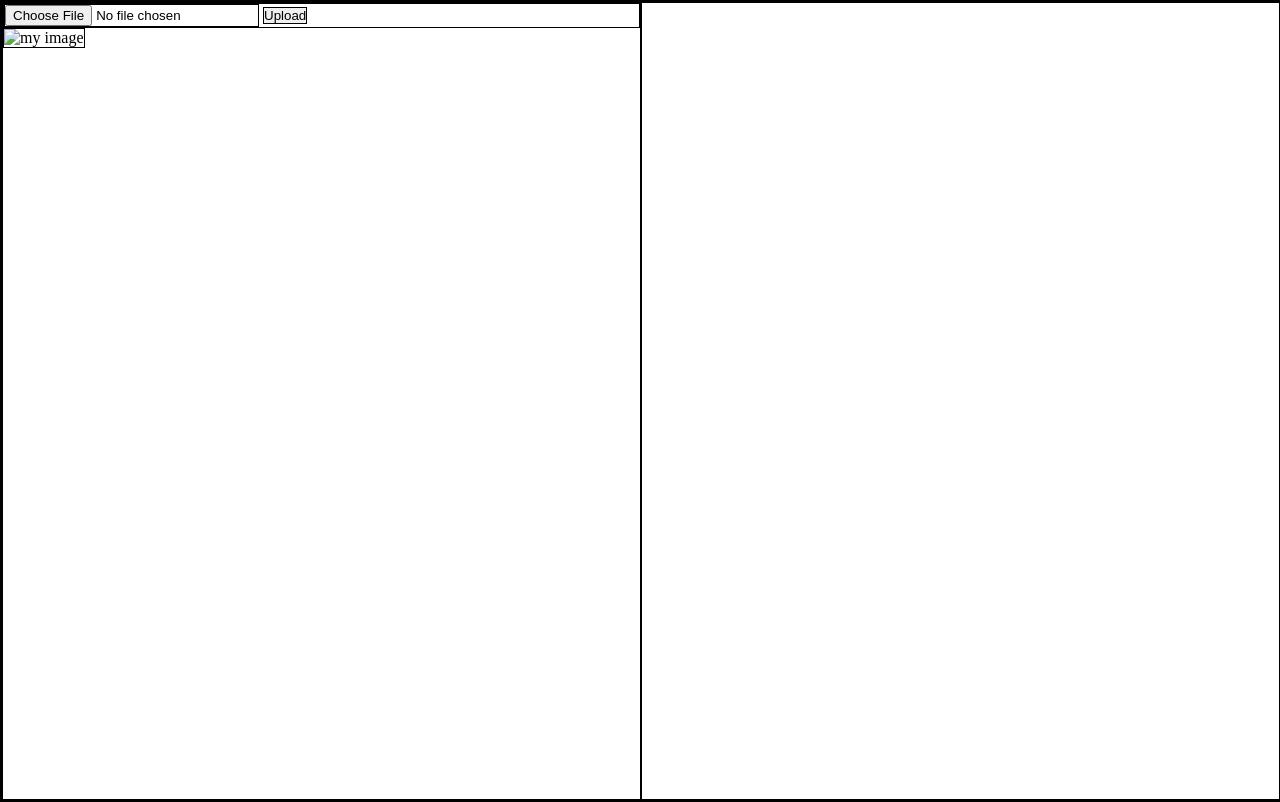
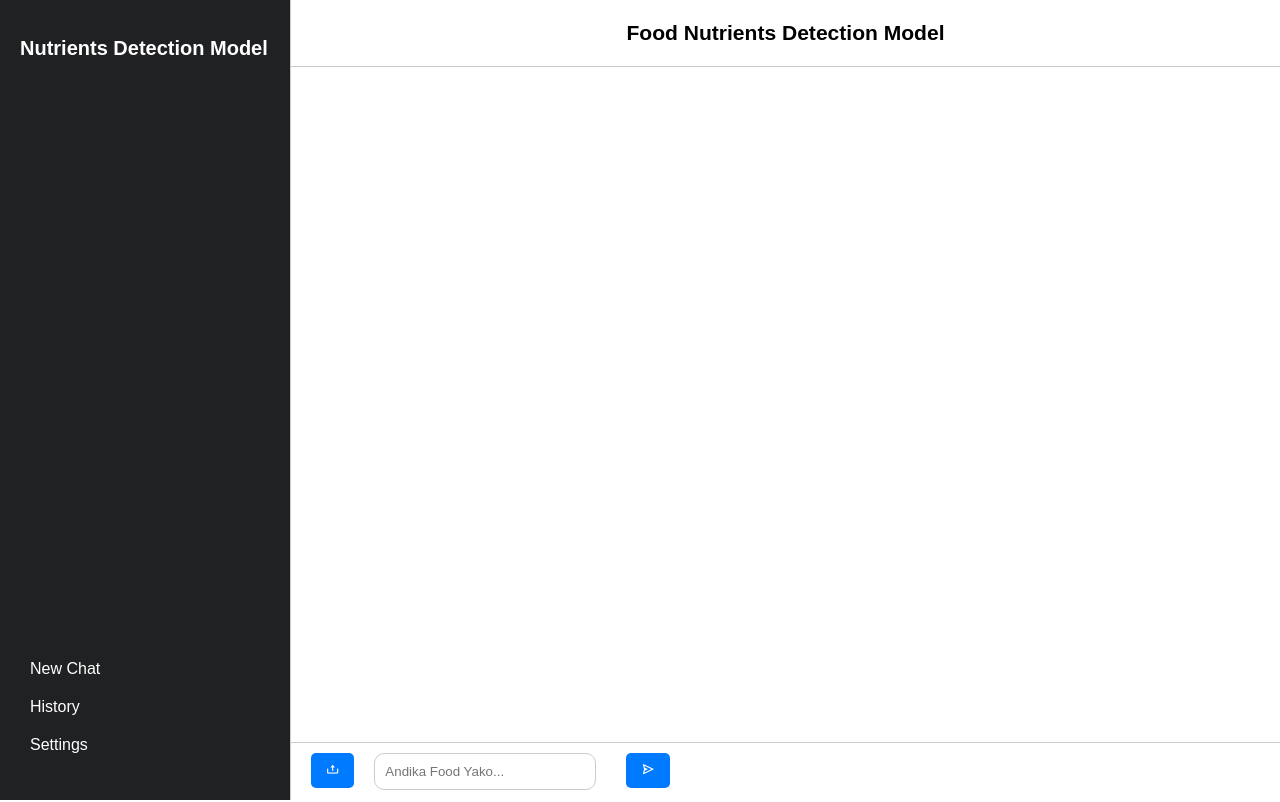
Before and after one commit to Jimmy21048/nutror-site, a Django app: page / in a window 1280 px wide. Run offline with Django 5.2, Linux system fonts and the light colour scheme.

Commit message:
added Izooh's html/css

```diff
--- a/nutror/nutror/settings.py
+++ b/nutror/nutror/settings.py
@@ -119,7 +119,7 @@ USE_TZ = True
 STATIC_URL = 'static/'
 
 STATICFILES_DIRS = [
-    os.path.join(BASE_DIR / 'static')
+    os.path.join(BASE_DIR , 'static')
 ]
 
 # Default primary key field type
--- a/nutror/nutror/views.py
+++ b/nutror/nutror/views.py
@@ -7,6 +7,7 @@ from django.http import JsonResponse
 def homePage(request):
     if request.method == "POST" and request.FILES['image']:
         image_file = request.FILES['image']
+
 
         file_path = default_storage.save("uploads/" + image_file.name, image_file)
 
--- a/nutror/static/css/style.css
+++ b/nutror/static/css/style.css
@@ -1,22 +1,136 @@
-* {
+body {
+    font-family: Arial, sans-serif;
+    background-color: #f0f0f0;
     margin: 0;
     padding: 0;
-    box-sizing: border-box;
-    border: 1px solid;
+    display: flex;
+    height: 100vh;
 }
-body {
-    height: 100vh;
-    width: 100vw;
+
+.sidebar {
+    width: 250px;
+    background-color: #202123;
+    color: white;
+    padding: 20px;
     display: flex;
+    flex-direction: column;
+    justify-content: space-between;
 }
-.left {
-    width: 50%;
+
+.sidebar h2 {
+    font-size: 20px;
+    margin-bottom: 20px;
 }
-.right {
-    width: 50%;
+
+.sidebar ul {
+    list-style: none;
+    padding: 0;
 }
-img {
-    height: 240px;
-    width: 240px;
-    object-fit: cover;
+
+.sidebar ul li {
+    padding: 10px;
+    cursor: pointer;
 }
+
+.sidebar ul li:hover {
+    background-color: #3a3b3c;
+}
+
+
+.chat-container {
+    flex: 1;
+    display: flex;
+    flex-direction: column;
+    background-color: white;
+    border-left: 1px solid #ccc;
+}
+.chat-header {
+    background-color: #ffffff;
+    padding: 0px;
+    text-align: center;
+    font-size: 18px;
+    font-weight: bold;
+    border-bottom: 1px solid #ccc;
+}
+
+.chat-box {
+    flex: 1;
+    padding: 20px;
+    overflow-y: auto;
+    display: flex;
+    flex-direction: column;
+}
+
+/* Message Styles */
+.message {
+    max-width: 70%;
+    padding: 10px;
+    border-radius: 10px;
+    word-wrap: break-word;
+    margin: 5px;
+}
+
+/* User messages aligned to the right */
+.user-message {
+    background-color: #f1f1f1;
+    color: black;
+    align-self: flex-end;
+    border-bottom-right-radius: 0;
+    text-align: right;
+}
+
+/* Bot messages aligned to the left */
+.bot-message {
+    background-color: #f1f1f1;
+    color: black;
+    align-self: flex-start;
+    border-bottom-left-radius: 0;
+    text-align: center;
+}
+
+/* Image inside messages */
+.chat-image {
+    max-width: 240px;
+    max-height: 240px;
+    border-radius: 8px;
+    object-fit: contain; /* Prevents distortion */
+    display: block;
+}
+
+/* Chat input styling */
+.chat-input {
+    display: flex;
+    align-items: flex-start;
+    gap: 20px;
+    padding: 10px;
+    border-top: 1px solid #ccc;
+    background-color: #ffffff;
+}
+
+/* .chat-input input[type="text"] {
+    flex: 1;
+    padding: 10px;
+    border: 1px solid #ccc;
+    border-radius: 5px;
+    width: 200px;
+} */
+#user-input {
+    width: 200px;
+    padding: 10px;
+    border-radius: 10px;
+    border: 1px solid #ccc;
+}
+
+.chat-input button {
+    margin-left: 10px;
+    padding: 10px 15px;
+    border: none;
+    cursor: pointer;
+    background-color: #007bff;
+    color: white;
+    border-radius: 5px;
+}
+
+.chat-input button:hover {
+    background-color: #0056b3;
+}
--- a/nutror/templates/home.html
+++ b/nutror/templates/home.html
@@ -4,31 +4,46 @@
 <head>
     <meta charset="UTF-8">
     <meta name="viewport" content="width=device-width, initial-scale=1.0">
+    <link href='https://unpkg.com/boxicons@2.1.4/css/boxicons.min.css' rel='stylesheet'>
     <link rel="stylesheet" href="{% static 'css/style.css' %}">
     <title>Home page</title>
 </head>
 <body>
-    <div class="left">
-        <form id="form">
+    <div class="sidebar">
+        <h2>Nutrients Detection Model</h2>
+        <ul>
+            <li>New Chat</li>
+            <li>History</li>
+            <li>Settings</li>
+        </ul>
+    </div>
+
+    <div class="chat-container">
+        <div class="chat-header">
+            <h3>Food Nutrients Detection Model</h3>
+        </div>
+        <div class="chat-box" id="chat-box">
+
+        </div>
+        <form id="form" class="chat-input" enctype="multipart/form-data">
             {% csrf_token %}
-            <input id="imageInput" type="file" name="image">
-            <button type="submit">Upload</button>
+            <input type="file" id="imageInput" name="image" style="display: none;">
+            <button type="button" id="upload-btn"  onclick="document.getElementById('imageInput').click();"><i class='bx bx-upload'></i></button>
+            <input type="text" id="user-input" name="text" placeholder="Andika Food Yako...">
+            <button id="send-btn" type="submit"><i class='bx bx-send'></i></button>
         </form>
-        <img id="imagePreview" src="" alt="my image" />
-    </div>
-    <div class="right">
-        {% for class_id, label, probability in predictions %}
-            <p>Label {{ label }}</p>
-            <p>Probability {{ probability }}</p>
-        {% endfor %}
-
-        {{ nutrients }}
     </div>
     <script>
         document.addEventListener('DOMContentLoaded', () => {
+            const chatBox = document.getElementById('chat-box')
             let form = document.getElementById("form")
             form.addEventListener('submit', (e) => {
                 e.preventDefault()
+
+                //create a loading display
+                const load = document.createElement('p')
+                load.textContent = "Loading..."
+                chatBox.appendChild(load)
 
                 let formData = new FormData(form)
 
@@ -40,6 +55,41 @@
                     }
                 }).then(response => response.json()).then(data => {
                     console.log(data)
+
+                    chatBox.removeChild(load)
+
+                    //preparing data rendering
+                    //none food items
+                    if(!data.nutrients) {
+                        const notFood = document.createElement('div')
+                        notFood.innerHTML =
+                        `
+                        <div>
+                            <h2>The model is having problems identifying the food item</h2>
+                            <h3>Please try the following options for a fix</h3>
+                            <p>Upload a clear image</p>
+                            <p>With dimensions greater than 224x224 px</p>
+                            <p>The food item image should not be mixed with other items</p>
+                            <p>Provide the food name in the input field below</p>
+                        </div>
+                        `
+                        chatBox.appendChild(notFood)
+                    } else {
+                        const items = document.createElement('div')
+                        items.innerHTML =
+                        `
+                        <div>
+                            <h4>${ data.prob > 0.5 ? data.item : '' }</h4>
+                            <h4>${ data.prob > 0.5 ? 'Confidence: ' + Math.round(data.prob * 100) + '%' : '' } </h4>
+                            <h5>Nutrients per 100g</h5>
+                            <p>Calories: ${ Math.round((data.nutrients.f_calories * 100)/ data.nutrients.f_weight) } cal</p>
+                            <p>Carbohydrates: ${ Math.round((data.nutrients.f_carb * 100)/ data.nutrients.f_weight) }g</p>
+                            <p>Fat content: ${ Math.round((data.nutrients.f_fat * 100)/ data.nutrients.f_weight) }g</p>
+                            <p>Proteins: ${ Math.round((data.nutrients.f_protein * 100)/ data.nutrients.f_weight) }g</p>
+                        </div>
+                        `
+                        chatBox.appendChild(items)
+                    }
                 })
             })
 
@@ -51,13 +101,15 @@
                     const reader = new FileReader()
 
                     reader.onload = (e1) => {
-                        const image = document.getElementById('imagePreview')
+                        const image = document.createElement('img')
+                        image.src = e1.target.result
+                        image.alt = "nutror image"
+                        image.classList.add("chat-image")
 
-                        image.src = e1.target.result
+                        chatBox.appendChild(image)
 
                     }
                     reader.readAsDataURL(file)
-
                 }
             })
         })
```
